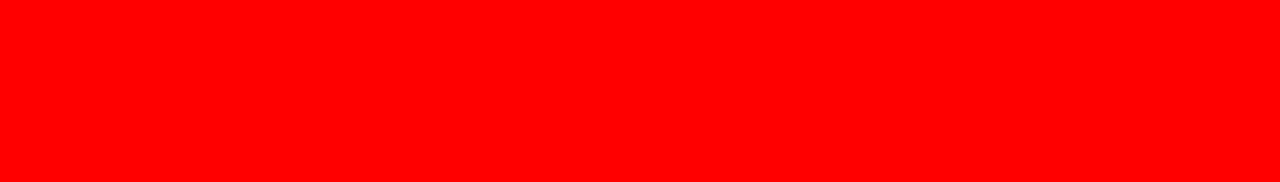
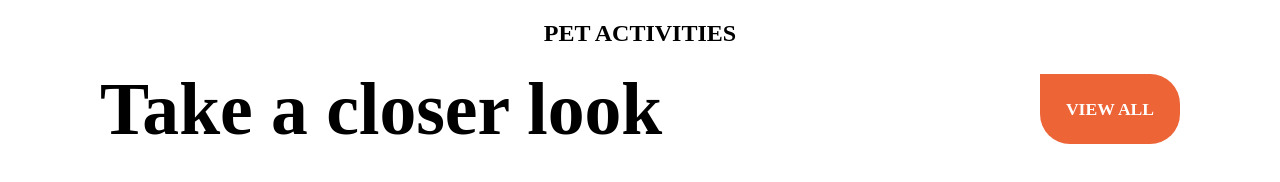
Before and after one commit to lfilella97/202301-w1ch4-lluis-filella, a website built with Parcel: page src/index.html in a window 1280 px wide. Built offline with nearby package versions, Linux system fonts and the light colour scheme; files whose address does not match are found by name.

Commit message:
add main section w/ first component

```diff
--- a/package.json
+++ b/package.json
@@ -13,6 +13,7 @@
   "author": "",
   "license": "ISC",
   "dependencies": {
+    "@fontsource/nunito": "^4.5.11",
     "parcel": "^2.8.2",
     "rimraf": "^3.0.2"
   }
--- a/src/index.html
+++ b/src/index.html
@@ -11,7 +11,13 @@
 </head>
 
 <body>
-
+  <section class="activities-section">
+    <h1 class="activities-section__title">PET ACTIVITIES</h1>
+    <div class="activities-section__button-explain text-view-all">
+      <span class="text-view-all__text">Take a closer look</span>
+      <a href="all-activities" class="text-view-all__button">VIEW ALL</a>
+    </div>
+  </section>
 </body>
 
 </html>
--- a/src/style.css
+++ b/src/style.css
@@ -1,3 +1,73 @@
+@import url(/node_modules/@fontsource/nunito/400.css);
+@import url(/node_modules/@fontsource/nunito/800.css);
+
+:root {
+  --color-main: #ed6436;
+  --typography-main: "nunito";
+  --typography-bold: "nunito-cyrillic-ext-800-normal";
+}
+
+*,
+::before,
+::after {
+  box-sizing: border-box;
+}
+a,
+a:visited {
+  cursor: pointer;
+  text-decoration: none;
+}
+
 body {
-  background-color: red;
+  margin: 0;
+  background-color: #ffffff;
+  font-family: var(--typography-main);
+  width: 100vw;
+  height: 100vh;
 }
+.activities-section {
+  display: flex;
+  flex-direction: column;
+  align-items: center;
+}
+.activities-section__title {
+  font-weight: 900;
+}
+.text-view-all {
+  display: flex;
+  justify-content: space-between;
+  align-items: center;
+  padding: 0 100px;
+  width: 100%;
+}
+.text-view-all__text {
+  font-weight: 900;
+  font-size: 4.6rem;
+}
+
+.text-view-all__button {
+  display: flex;
+  align-items: center;
+  justify-content: center;
+  color: white;
+  background-color: var(--color-main);
+  border-radius: 0 30px 30px;
+  font-size: 1.1rem;
+  font-weight: 600;
+  height: 70px;
+  width: 140px;
+}
+
+@media screen and (max-width: 970px) {
+  .text-view-all {
+    flex-direction: column;
+    padding: 50px;
+  }
+  .text-view-all__text {
+    font-size: 2.7rem;
+  }
+
+  .text-view-all__button {
+    font-size: 0.8rem;
+  }
+}
```
Also changed, not shown: 1 other file.
